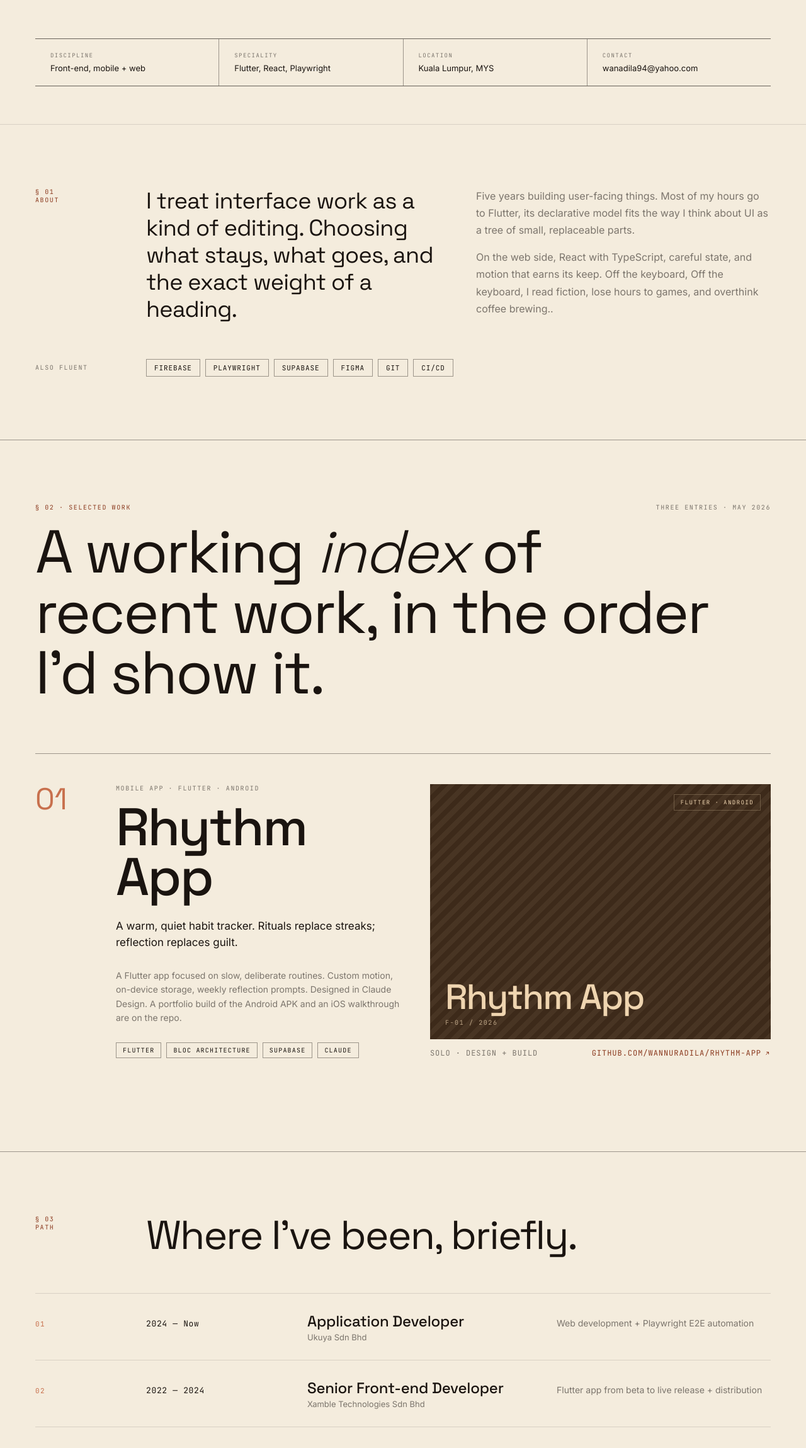
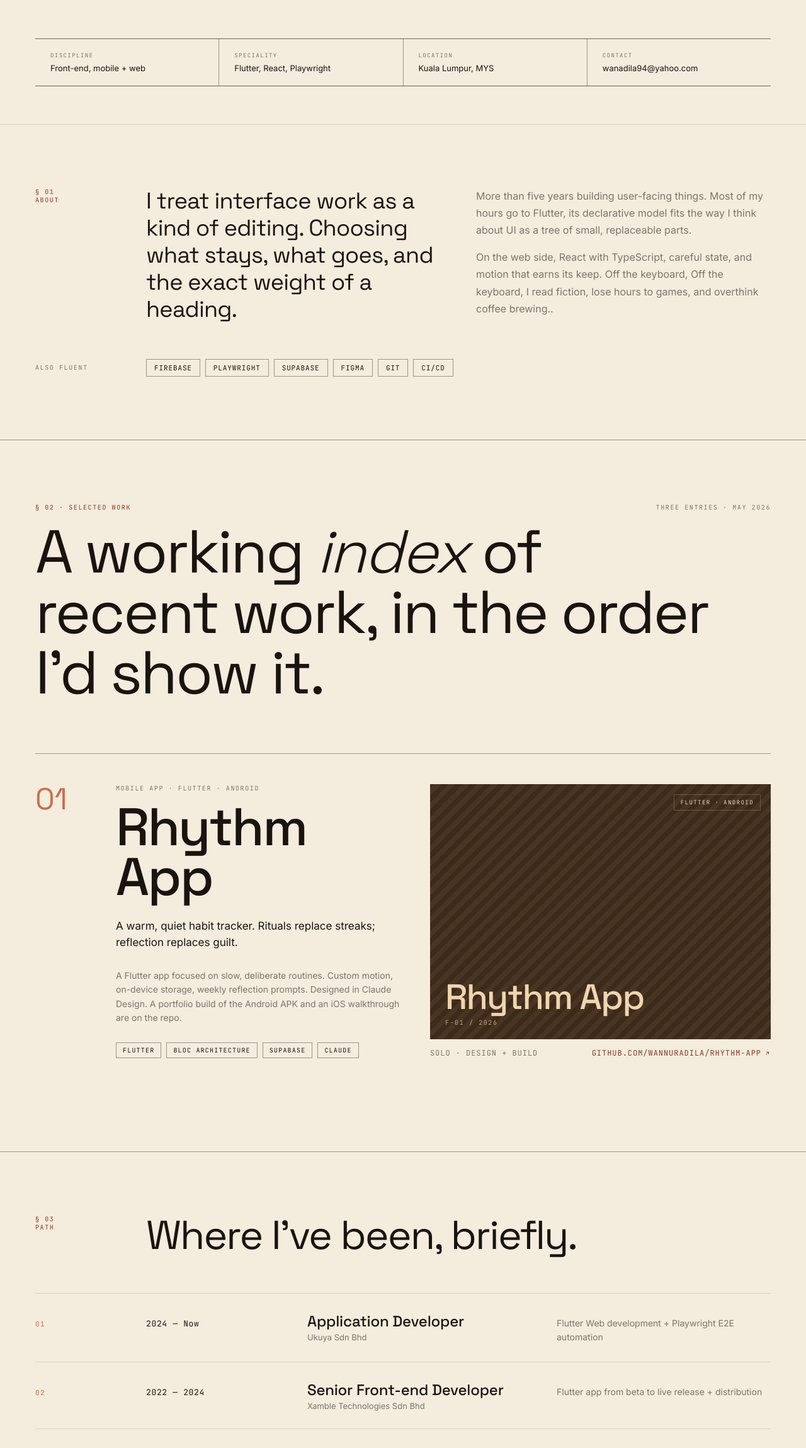
Before and after one commit to WanNurAdila/portfolio-app, a React (Vite) app: page / in a window 1280 px wide. Shown: the part 925-3224 px from the top of the page at 63% size. Built offline with nearby package versions, Linux system fonts and the light colour scheme.

Commit message:
wording update

```diff
--- a/src/App.tsx
+++ b/src/App.tsx
@@ -91,7 +91,7 @@ const EXPERIENCE: ExperienceEntry[] = [
     year: '2024 — Now',
     role: 'Application Developer',
     org: 'Ukuya Sdn Bhd',
-    note: 'Web development + Playwright E2E automation',
+    note: 'Flutter Web development + Playwright E2E automation',
   },
   {
     year: '2022 — 2024',
@@ -476,7 +476,7 @@ function About() {
             style={{ fontSize: 16, lineHeight: 1.7, color: 'var(--paper-dim)' }}
           >
             <p style={{ marginBottom: 16 }}>
-              Five years building user-facing things. Most of my hours go to
+              More than five years building user-facing things. Most of my hours go to
               Flutter, its declarative model fits the way I think about UI as a
               tree of small, replaceable parts.
             </p>
```
